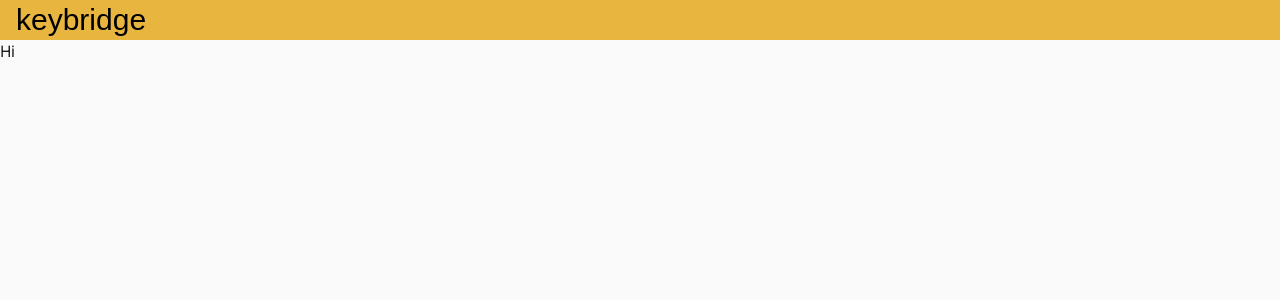
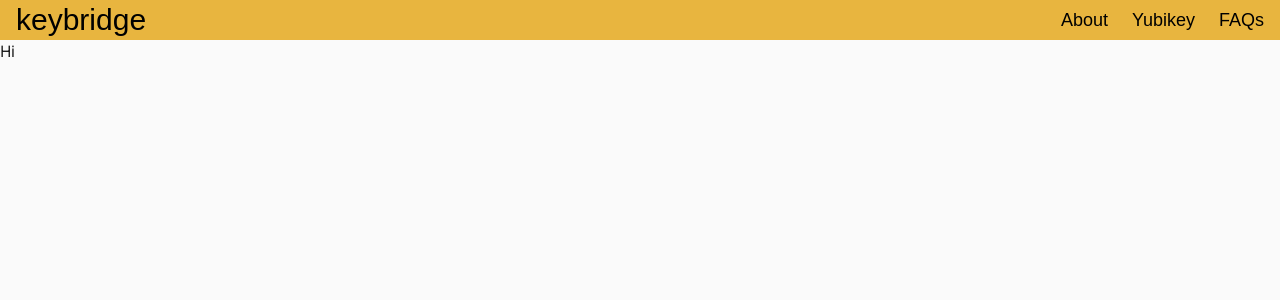
Before and after one commit to Navdeep-Codes/keybridge, a Next.js app in the folder site/: page / in a window 1280 px wide. Shown: the top 300 px of the page. Built offline with nearby package versions, Linux system fonts and the light colour scheme; a web font is replaced by a local one.

Commit message:
done with navbar

```diff
--- a/site/src/app/components/navbar.tsx
+++ b/site/src/app/components/navbar.tsx
@@ -4,15 +4,35 @@ const bitcountMono = Bitcount_Grid_Single({
   weight: ["400"],
 });
 import Link from "next/link";
+
 export default function Navbar() {
   return (
     <div>
       <nav
-        className={`${bitcountMono.className} h-10 bg-[#e8b53f] w-screen text-black text-3xl flex items-center`}
+        className={`${bitcountMono.className} h-10 bg-[#e8b53f] w-screen text-black text-3xl flex items-center justify-between px-4`}
       >
-        <Link href={"/"}>
-          <p className="pl-4">keybridge</p>
+        <Link href={"#home"}>
+          <p className="hover:underline transition-all duration-200">
+            keybridge
+          </p>
         </Link>
+        <div className="flex items-center space-x-6">
+          <Link href={"#about"}>
+            <p className="text-lg hover:underline transition-all duration-200">
+              About
+            </p>
+          </Link>
+          <Link href={"#services"}>
+            <p className="text-lg hover:underline transition-all duration-200">
+              Yubikey
+            </p>
+          </Link>
+          <Link href={"#contact"}>
+            <p className="text-lg hover:underline transition-all duration-200">
+              FAQs
+            </p>
+          </Link>
+        </div>
       </nav>
     </div>
   );
```
